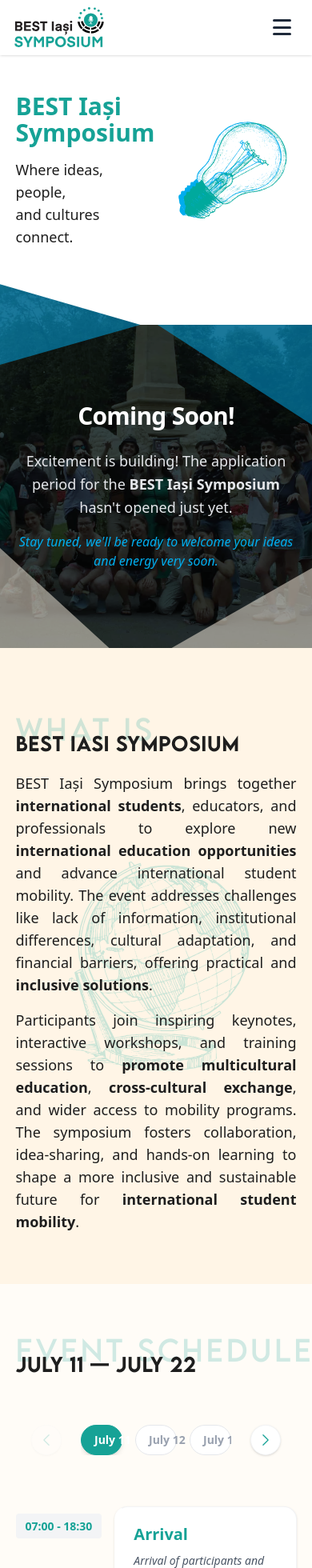
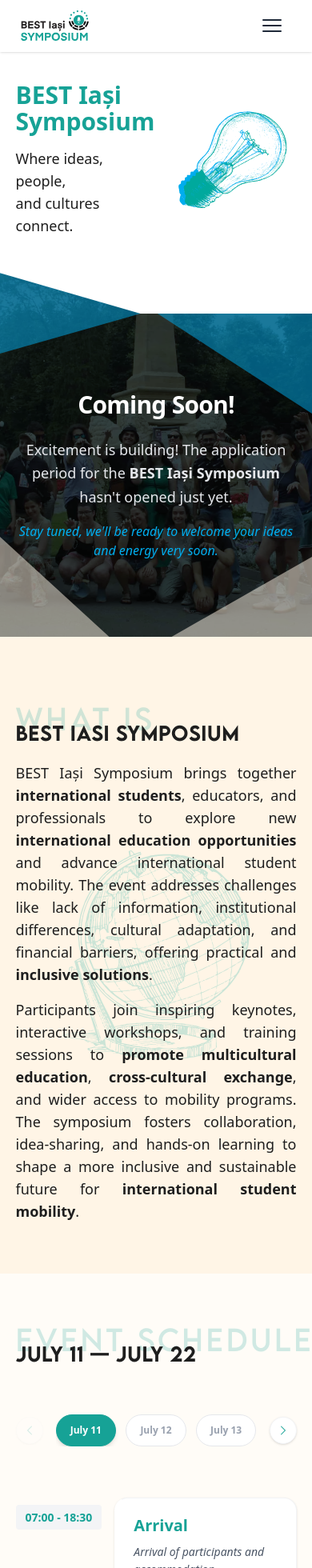
Before and after one commit to Eduard975/BIS-website, a React (Vite) app: page /BIS-website/about in a window 390 px wide. Shown: the top 1960 px of the page at 80% size. Built offline with nearby package versions, Linux system fonts and the light colour scheme.

Commit message:
update navbar and schdule

```diff
--- a/src/components/Headers/HeroHeader.tsx
+++ b/src/components/Headers/HeroHeader.tsx
@@ -47,7 +47,8 @@
 }) => {
   return (
     <header
-      className={`relative w-full ${heightClass} flex overflow-hidden group pt-[--navbar-height]`}
+      className={`relative w-full ${heightClass} flex overflow-hidden group
+        pt-[var(--navbar-mobile-height)] md:pt-[var(--navbar-height)]`}
     >
       <img
         src={backgroundImageSrc}
--- a/src/components/PageSpecific/About/SceduleSection.tsx
+++ b/src/components/PageSpecific/About/SceduleSection.tsx
@@ -45,10 +45,9 @@
       />
 
       <div className="flex flex-col items-center w-full">
-        {/* Swiper Header - Fully Restored */}
-        <div className="w-full flex items-center justify-center gap-6 relative max-w-[80vw] lg:max-w-[60vw] mb-16">
-          <button className="prev-day shrink-0 z-20 bg-white shadow-sm rounded-full p-2 text-primary border border-gray-100 disabled:opacity-20 hover:bg-gray-50 hover:scale-110 transition-all cursor-pointer">
-            <HiChevronLeft size={20} />
+        <div className="w-full flex items-center justify-center gap-4 md:gap-8 relative max-w-full md:max-w-4xl lg:max-w-6xl mb-16">
+          <button className="prev-day shrink-0 z-20 bg-white shadow-sm rounded-full p-2 text-primary border border-gray-100 disabled:opacity-20 hover:bg-gray-50 transition-all cursor-pointer">
+            <HiChevronLeft className="w-4 h-4 md:w-5 md:h-5" />
           </button>
 
           <div className="flex-1 min-w-0 relative">
@@ -59,23 +58,35 @@
                 nextEl: ".next-day",
               }}
               mousewheel={{ forceToAxis: true }}
-              spaceBetween={16}
               breakpoints={{
-                320: { slidesPerView: 3, slidesPerGroup: 3 },
-                640: { slidesPerView: 4, slidesPerGroup: 4 },
-                1024: { slidesPerView: 6, slidesPerGroup: 6 },
+                320: { slidesPerView: 3, slidesPerGroup: 3, spaceBetween: 12 },
+                640: { slidesPerView: 4, slidesPerGroup: 4, spaceBetween: 14 },
+                960: { slidesPerView: 6, slidesPerGroup: 6, spaceBetween: 16 },
               }}
-              className="px-2 w-full"
+              className="px-1 w-full"
             >
               {scheduleData.map((day: ScheduleDay) => (
-                <SwiperSlide key={day.id}>
+                // ADDED: flex justify-center to center the button in its slot
+                <SwiperSlide key={day.id} className="flex justify-center">
                   <button
                     onClick={() => setActiveDayId(day.id)}
-                    className={`w-full px-4 py-2 rounded-full border transition-all duration-300 font-semibold text-sm md:text-base outline-none whitespace-nowrap ${
+                    className={`
+                      /* CHANGED: w-auto instead of w-full stops the stretching */
+                      w-auto h-10 rounded-full border transition-all duration-300
+                      flex items-center justify-center
+                      outline-none whitespace-nowrap
+
+                      /* CHANGED: Fixed padding (px-4/6) creates the consistent pill shape */
+                      px-4 lg:px-6
+
+                      text-xs sm:text-sm lg:text-base font-bold
+
+                      ${
                         activeDayId === day.id
                           ? "bg-primary text-white border-primary shadow-md"
                           : "bg-white text-gray-400 border-gray-200 hover:border-primary/40 hover:text-primary"
-                    }`}
+                      }
+                    `}
                   >
                     {day.label}
                   </button>
@@ -84,15 +95,13 @@
             </Swiper>
           </div>
 
-          <button className="next-day shrink-0 bg-white shadow-sm rounded-full p-2 text-primary border border-gray-100 disabled:opacity-20 hover:bg-gray-50 hover:scale-110 transition-all cursor-pointer">
-            <HiChevronRight size={20} />
+          <button className="next-day shrink-0 bg-white shadow-sm rounded-full p-2 text-primary border border-gray-100 disabled:opacity-20 hover:bg-gray-50 transition-all cursor-pointer">
+            <HiChevronRight className="w-4 h-4 md:w-5 md:h-5" />
           </button>
         </div>
 
-        {/* Timeline Content - Slimmed Down Version */}
+        {/* Timeline Content */}
         <div className="w-full max-w-4xl space-y-4">
-          {" "}
-          {/* Reduced from space-y-8 */}
           {activeDay.events.map((event, index) => {
             const hasExtra = !!(
               event.description ||
@@ -105,8 +114,6 @@
                 className="flex gap-4 md:gap-6 animate-in fade-in slide-in-from-bottom-2 duration-500"
               >
                 <div className="min-w-[75px] pt-3">
-                  {" "}
-                  {/* Slightly less top padding */}
                   <time className="bg-gray-100 text-primary font-bold px-3 py-1.5 rounded text-sm md:text-base">
                     {event.time}
                   </time>
--- a/src/components/Universal/Navbar.tsx
+++ b/src/components/Universal/Navbar.tsx
@@ -1,9 +1,9 @@
 import { useState, useEffect } from "react";
-import { NavLink, useLocation, useNavigate } from "react-router"; // Added useLocation & useNavigate
+import { NavLink, useLocation, useNavigate } from "react-router";
+import { HiOutlineArrowLeft, HiBars3, HiXMark } from "react-icons/hi2";
 import CustomContainer from "./CustomContainer";
 import bisLogo from "../../assets/logos/bis.svg";
 import { useWindowSize } from "../../hooks/useWindowSize";
-import { HiOutlineArrowLeft } from "react-icons/hi"; // Using an arrow icon
 
 const NAV_ITEMS = [
   { name: "Home", path: "/" },
@@ -14,7 +14,7 @@
 
 export default function Navbar() {
   const { isMobile } = useWindowSize();
-  const { pathname } = useLocation(); // Detect current page
+  const { pathname } = useLocation();
   const navigate = useNavigate();
 
   const [isScrolled, setIsScrolled] = useState(false);
@@ -31,7 +31,6 @@
     return () => window.removeEventListener("scroll", handleScroll);
   }, []);
 
-  // Sync scroll lock with menu state
   useEffect(() => {
     document.body.style.overflow = isMenuOpen ? "hidden" : "unset";
     return () => {
@@ -39,7 +38,6 @@
     };
   }, [isMenuOpen]);
 
-  // STYLING LOGIC: Conference Link with Outline
   const getNavLinkClass = ({
     isActive,
     name,
@@ -49,27 +47,23 @@
   }) => {
     const isConf = name === "Conference";
 
-    // Base styles
     let classes =
-      "transition-all duration-300 text-[1.1vw] tracking-wide px-4 py-1.5 rounded-full ";
+      "transition-all duration-300 text-sm md:text-base tracking-wide px-4 py-2 rounded-full whitespace-nowrap ";
 
     if (isConf) {
-      // The "Invest Button" style: Blue outline
       classes += isActive
         ? "bg-secondary text-white border-2 border-secondary "
-        : "bg-secondary text-white hover:bg-white hover:text-secondary hover:border-2 hover:border-secondary  ";
+        : "bg-secondary text-white hover:bg-white hover:text-secondary hover:border-2 hover:border-secondary";
     } else {
-      // Standard links
       classes += isActive
         ? "text-secondary font-semibold "
         : "text-gray-800 hover:text-secondary ";
     }
-
     return classes;
   };
 
   const navBackgroundClass = isMenuOpen
-    ? "bg-white shadow-lg border-gray-200"
+    ? "bg-white" // Removed shadow here so the dropdown shadow takes precedence
     : isScrolled
       ? "bg-white/70 backdrop-blur-md border-gray-200/50 shadow-sm"
       : "bg-white border-transparent shadow-sm";
@@ -82,30 +76,32 @@
         <CustomContainer
           width="wide"
           paddingX="none"
-          className="flex justify-between items-center h-[--navbar-height] px-[2vw] py-[1vh]"
+          className="flex justify-between items-center px-4 md:px-8 h-[var(--navbar-mobile-height)] md:h-[var(--navbar-height)]"
         >
-          {/* LOGO (Links to Home) */}
-          <NavLink to="/" onClick={() => setIsOpen(false)}>
+          {/* LOGO */}
+          <NavLink
+            to="/"
+            onClick={() => setIsOpen(false)}
+            className="h-full flex items-center shrink-0"
+          >
             <img
               src={bisLogo}
               alt="Logo"
-              className="h-[6vh] w-full min-w-[100px] max-w-none object-contain select-none transition-all duration-300"
+              className="h-[60%] md:h-[70%] w-auto object-contain select-none transition-all duration-300"
             />
           </NavLink>
 
-          {/* DESKTOP CONTENT */}
-          <div className="hidden md:flex items-center gap-[1.5vw]">
+          {/* DESKTOP MENU - Compact Gap */}
+          <div className="hidden md:flex items-center gap-5">
             {isConferencePage ? (
-              /* BACK BUTTON: Only shown on Conference Page */
               <button
                 onClick={() => navigate("/")}
-                className="flex items-center gap-2 text-secondary font-bold text-[1.1vw] hover:translate-x-[-5px] transition-transform duration-300 cursor-pointer"
+                className="flex items-center gap-2 text-secondary font-bold hover:translate-x-[-5px] transition-transform duration-300 cursor-pointer text-base"
               >
                 <HiOutlineArrowLeft className="text-xl" />
                 Back to Home
               </button>
             ) : (
-              /* STANDARD MENU: Shown on all other pages */
               NAV_ITEMS.map((item) => (
                 <NavLink
                   key={item.path}
@@ -120,57 +116,56 @@
             )}
           </div>
 
-          {/* BURGER BUTTON (Conditional Logic) */}
-          {!isConferencePage && (
+          {/* MOBILE CONTROLS */}
+          <div className="md:hidden flex items-center">
+            {isConferencePage ? (
+              <button
+                onClick={() => navigate("/")}
+                className="flex items-center gap-2 text-secondary font-bold text-sm"
+              >
+                <HiOutlineArrowLeft className="text-lg" />
+                Home
+              </button>
+            ) : (
               <button
                 onClick={toggleMenu}
-              className="md:hidden p-[1vh] text-gray-800 focus:outline-none"
+                className="p-2 text-gray-800 focus:outline-none"
                 aria-label="Toggle Menu"
               >
-              {/* ... (Burger Icon Spans) ... */}
-              <div className="relative w-[6vw] h-[5vw] max-w-[30px] max-h-[24px]">
-                <span
-                  className={`absolute left-0 block w-full h-[0.5vh] max-h-[3px] bg-current rounded-full transition-all duration-300 ${isMenuOpen ? "top-[2.2vw] rotate-45" : "top-0"}`}
-                />
-                <span
-                  className={`absolute left-0 block w-full h-[0.5vh] max-h-[3px] bg-current rounded-full transition-all duration-300 top-[2.2vw] ${isMenuOpen ? "opacity-0" : "opacity-100"}`}
-                />
-                <span
-                  className={`absolute left-0 block w-full h-[0.5vh] max-h-[3px] bg-current rounded-full transition-all duration-300 ${isMenuOpen ? "top-[2.2vw] -rotate-45" : "top-[4.4vw]"}`}
-                />
-              </div>
+                {isOpen ? (
+                  <HiXMark className="w-8 h-8" />
+                ) : (
+                  <HiBars3 className="w-8 h-8" />
+                )}
               </button>
             )}
-
-          {/* MOBILE BACK BUTTON (Shown instead of burger on Conference page) */}
-          {isConferencePage && isMobile && (
-            <button
-              onClick={() => navigate("/")}
-              className="md:hidden flex items-center gap-2 text-secondary font-bold text-lg"
-            >
-              <HiOutlineArrowLeft />
-              Home
-            </button>
-          )}
+          </div>
         </CustomContainer>
       </div>
 
-      {/* MOBILE MENU (Stays as is) */}
+      {/* MOBILE MENU DROPDOWN - Auto Height + Shadow */}
       <div
-        className={`md:hidden overflow-hidden transition-all duration-300 ease-in-out ${isMenuOpen ? "max-h-screen opacity-100" : "max-h-0 opacity-0"}`}
+        className={`md:hidden overflow-hidden transition-all duration-300 ease-in-out bg-white shadow-xl ${
+          isMenuOpen ? "max-h-[500px] opacity-100" : "max-h-0 opacity-0"
+        }`}
       >
         <CustomContainer
           paddingX="none"
-          className="px-[4vw] border-t border-gray-100"
+          // Removed 'h-screen' logic. Now it's just padding vertical (py-6)
+          className="px-6 border-t border-gray-100"
         >
-          <div className="flex flex-col py-[3vh] gap-[3vh]">
+          <div className="flex flex-col py-6 gap-6">
             {NAV_ITEMS.map((item) => (
               <NavLink
                 key={item.path}
                 to={item.path}
                 onClick={() => setIsOpen(false)}
                 className={({ isActive }) =>
-                  `text-[4.5vw] py-[1vh] ${isActive ? "text-secondary font-semibold border-l-[1vw] border-secondary pl-2" : "text-gray-600"}`
+                  `text-xl py-2 ${
+                    isActive
+                      ? "text-secondary font-semibold border-l-4 border-secondary pl-3"
+                      : "text-gray-600 pl-4"
+                  }`
                 }
               >
                 {item.name}
--- a/src/index.css
+++ b/src/index.css
@@ -38,7 +38,9 @@
 
   --container-padding: 5vw;
   --container-padding-tight: 5vw;
-  --navbar-height: 8vh;
+
+  --navbar-height: 54px;
+  --navbar-mobile-height: 64px;
 
   --font-title: "LemonMilk-medium", sans-serif;
   --font-subtitle: "LemonMilk-regular", sans-serif;
```
Also changed, not shown: index.html (+10 -0 lines). Lines whose indentation alone changed are shown as unchanged.
